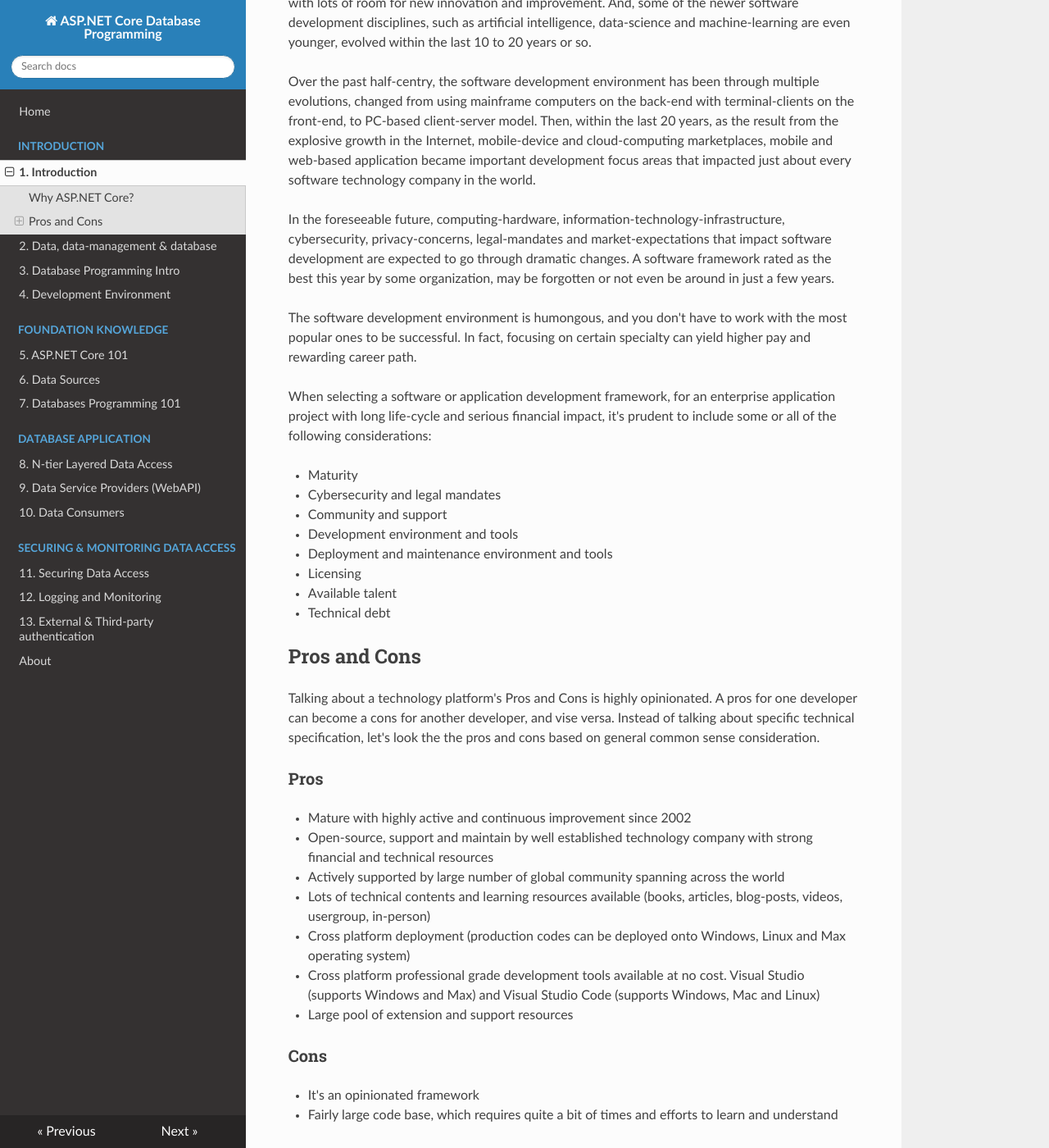
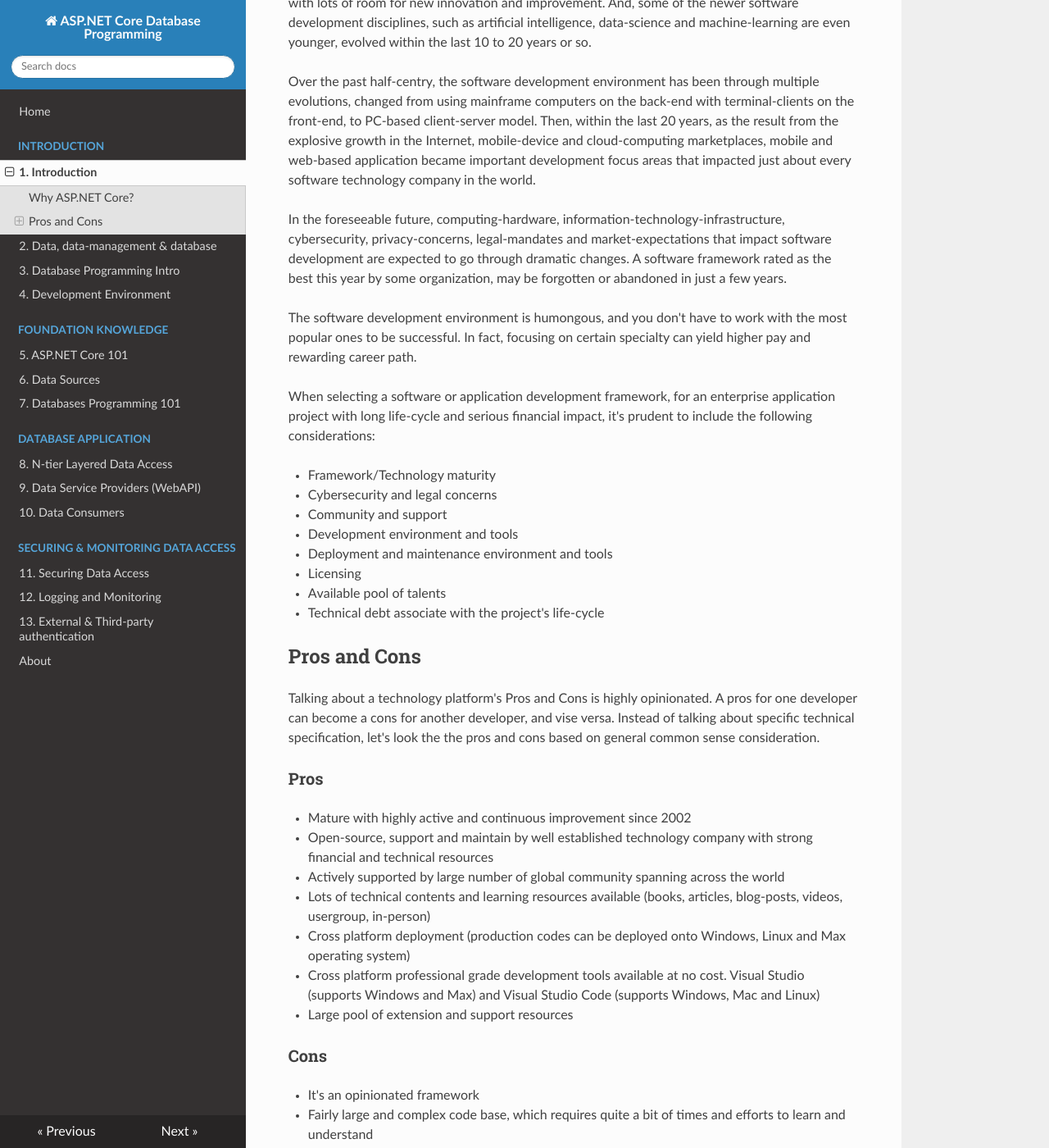
Before and after one commit to samuelp101/AspNetCore-Database, an MkDocs documentation site: the page built from docs/ch01.md, in a window 1280 px wide and 1400 px high, scrolled down 512 px. Shown: the whole window at 82% size. Built offline with MkDocs 1.6.1, drawn with Linux system fonts in a browser that asks for light colours; nearby versions of some CDN libraries; some of the changed text lies outside the part shown.

Commit message:
update introduction

```diff
--- a/docs/ch01.md
+++ b/docs/ch01.md
@@ -10,15 +10,15 @@
 
 Over the past half-centry, the software development environment has been through multiple evolutions, changed from using mainframe computers on the back-end with terminal-clients on the front-end, to PC-based client-server model. Then, within the last 20 years, as the result from the explosive growth in the Internet, mobile-device and cloud-computing marketplaces, mobile and web-based application became important development focus areas that impacted just about every software technology company in the world.
 
-In the foreseeable future, computing-hardware, information-technology-infrastructure, cybersecurity, privacy-concerns, legal-mandates and market-expectations that impact software development are expected to go through dramatic changes.  A software framework rated as the best this year by some organization, may be forgotten or not even be around in just a few years.
+In the foreseeable future, computing-hardware, information-technology-infrastructure, cybersecurity, privacy-concerns, legal-mandates and market-expectations that impact software development are expected to go through dramatic changes.  A software framework rated as the best this year by some organization, may be forgotten or abandoned in just a few years.
 
 The software development environment is humongous, and you don't have to work with the most popular ones to be successful.  In fact, focusing on certain specialty can yield higher pay and rewarding career path.
 
-When selecting a software or application development framework, for an enterprise application project with long life-cycle and serious financial impact, it's prudent to include some or all of the following considerations:
+When selecting a software or application development framework, for an enterprise application project with long life-cycle and serious financial impact, it's prudent to include the following considerations:
 
-  - Maturity
+  - Framework/Technology maturity
 
-  - Cybersecurity and legal mandates
+  - Cybersecurity and legal concerns
 
   - Community and support
 
@@ -28,9 +28,9 @@
 
   - Licensing
 
-  - Available talent
+  - Available pool of talents
 
-  - Technical debt
+  - Technical debt associate with the project's life-cycle
 
 ## Pros and Cons
 
@@ -48,8 +48,4 @@
 
 ### Cons
   - It's an opinionated framework
-  - Fairly large code base, which requires quite a bit of times and efforts to learn and understand
-
-### Prerequisites
-  - Foundation knowledge in C#
-  - General web application knowledge, HTTP request and response, HTML, CSS and Javascript
+  - Fairly large and complex code base, which requires quite a bit of times and efforts to learn and understand
```
